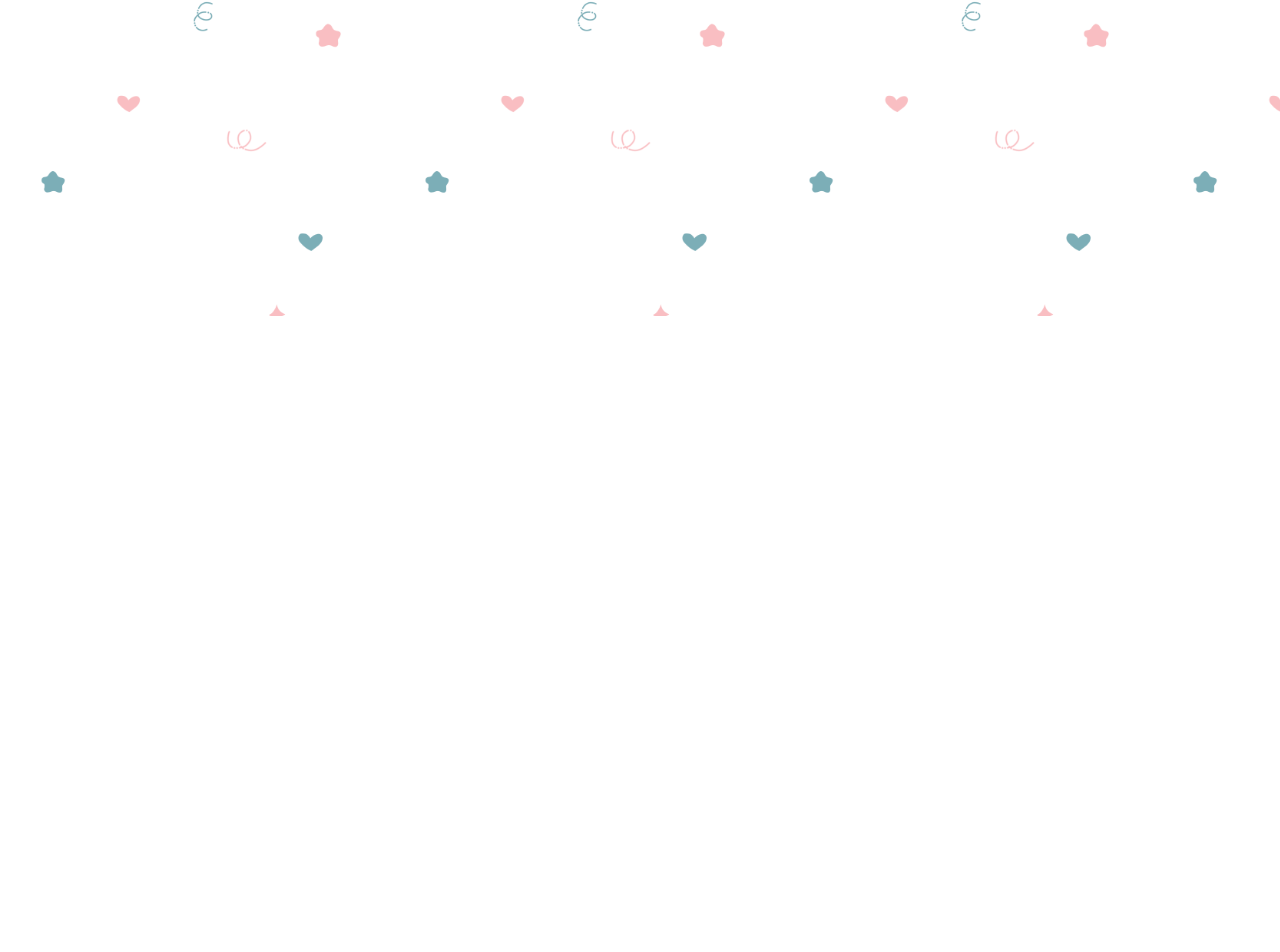
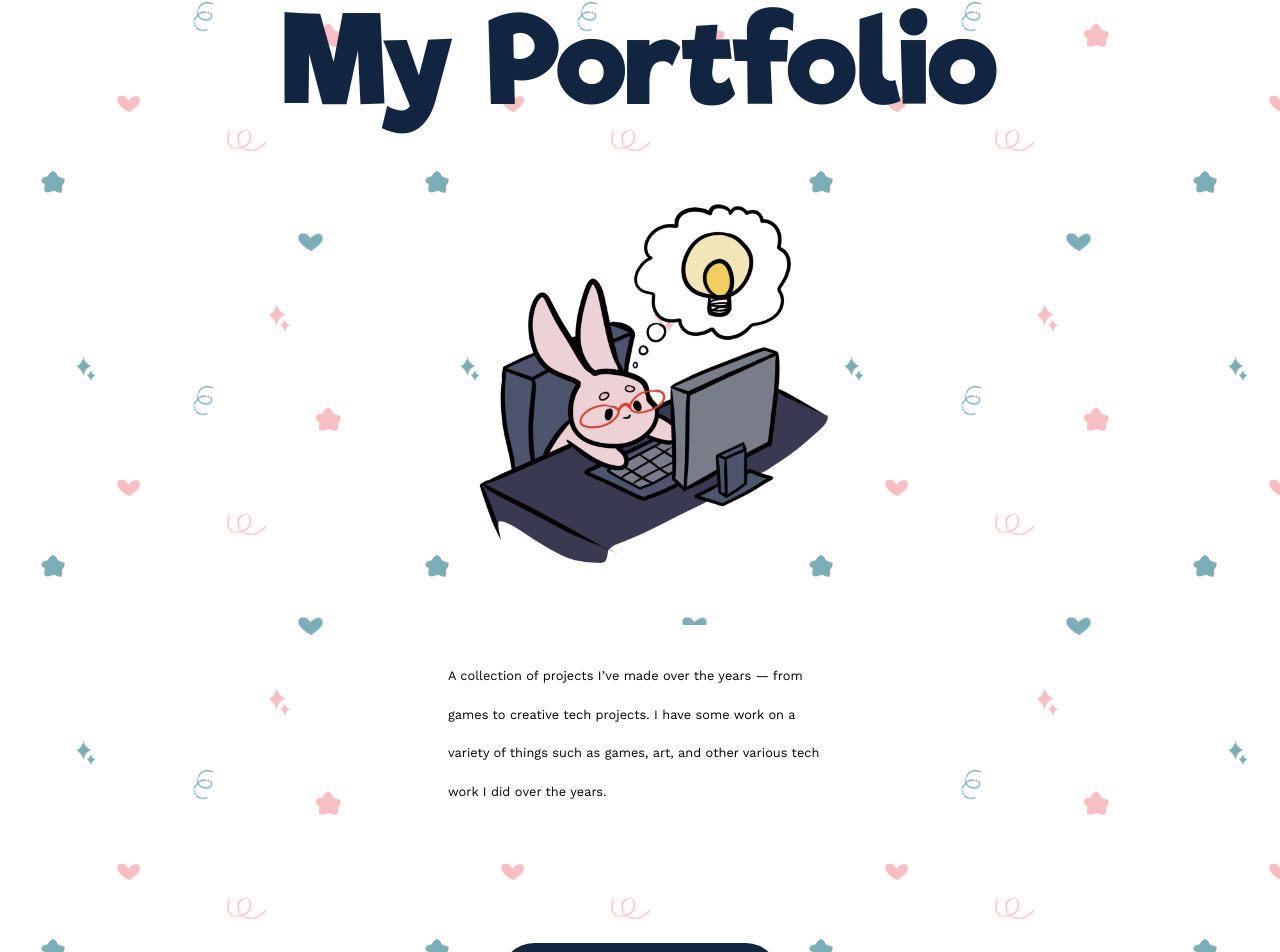
Before and after one commit to queenaccila/acci-website, a React (Vite) app: page /portfolio in a window 1280 px wide. Before the commit this address had no page. Shown: the part 484-1436 px from the top of the page. Before the commit the page ends 800 px from the top, so only its background shows below. Built offline with nearby package versions, Linux system fonts and the light colour scheme.

Commit message:
add portfolio page

```diff
--- a/src/App.jsx
+++ b/src/App.jsx
@@ -2,12 +2,14 @@ import PageFormat from './Page-Format.jsx'
 import NavBar from "./components/NavBar"
 import { Routes, Route } from 'react-router-dom';
 import AboutMe from './pages/AboutMe.jsx'
+import Portfolio from './pages/Portfolio.jsx';
 
 function App() {
   return (
     <Routes>
       <Route path="/" element={<AboutMe />} />
       <Route path="/about" element={<AboutMe />} />
+      <Route path="/portfolio" element={<Portfolio />} />
     </Routes>
   )
 }
--- a/src/Page-Format.css
+++ b/src/Page-Format.css
@@ -35,6 +35,7 @@
   align-items: center;
   justify-content: center;
   margin: auto;
+  padding-bottom: 3rem;
 }
 
 .bottom-empty {
--- a/src/Page-Format.jsx
+++ b/src/Page-Format.jsx
@@ -27,7 +27,7 @@ function PageFormat({title, imageSrc, description, buttonName, buttonLink}) {
         {/* Title section */}
         <motion.div
           initial={{ opacity: 0, y: 20}}
-          whileInView={{ opacity: 1, y: 0}}
+          animate={{ opacity: 1, y: 0}}
           transition={{ duration: 0.5, delay: 0.1 }}
           viewport={{ once: true }}
         >
@@ -39,7 +39,7 @@ function PageFormat({title, imageSrc, description, buttonName, buttonLink}) {
           src={imageSrc}
           className="section-img"
           initial={{ opacity: 0, y: 30}}
-          whileInView={{ opacity: 1, y: 0}}
+          animate={{ opacity: 1, y: 0}}
           transition={{ duration: 0.5, delay: 0.2 }}
           viewport={{ once: true }}
         />
@@ -47,7 +47,7 @@ function PageFormat({title, imageSrc, description, buttonName, buttonLink}) {
         {/* Description section */}
         <motion.div
           initial={{ opacity: 0, y: 20}}
-          whileInView={{ opacity: 1, y: 0}}
+          animate={{ opacity: 1, y: 0}}
           transition={{ duration: 0.5, delay: 0.3 }}
           viewport={{ once: true }}
         >
@@ -57,7 +57,7 @@ function PageFormat({title, imageSrc, description, buttonName, buttonLink}) {
         {/* Button section */}
         <motion.div
           initial={{ opacity: 0, y: 20}}
-          whileInView={{ opacity: 1, y: 0}}
+          animate={{ opacity: 1, y: 0}}
           transition={{ duration: 0.5, delay: 0.4 }}
           viewport={{ once: true }}
         >
--- /dev/null
+++ b/src/pages/Portfolio.jsx
@@ -0,0 +1,18 @@
+import PageFormat from '../Page-Format.jsx'
+import PortfolioIcon from '../assets/bunny-drawings/Website-Drawings-Portfolio.png'
+
+function Portfolio() {
+  return (
+    <PageFormat
+        title="My Portfolio"
+        imageSrc={PortfolioIcon}
+        description={[
+            "A collection of projects I’ve made over the years — from games to creative tech projects. I have some work on a variety of things such as games, art, and other various tech work I did over the years."
+        ]}
+        buttonName="Check out my work!"
+        buttonLink="https://helen-ho-game-projects.notion.site/Technical-Artist-Portfolio-1263e13258e28028943ed25c692b7e9b"
+    />
+  )
+}
+
+export default Portfolio
```
